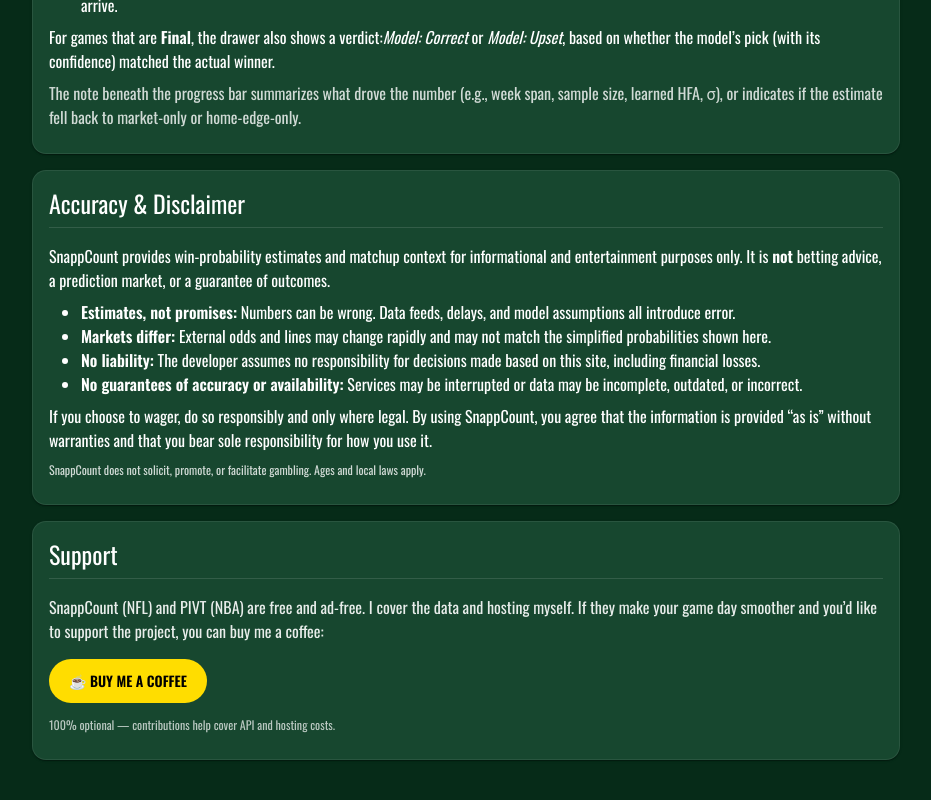
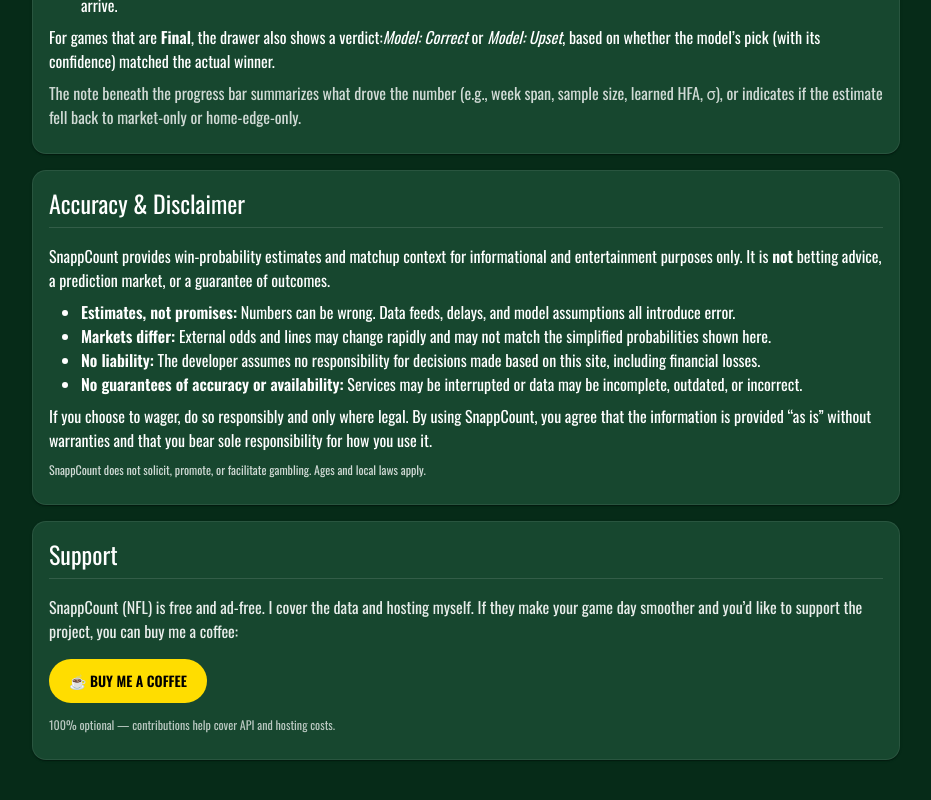
Before and after one commit to Tekknobot/nfl-app, a React (Create React App) app: page /about in a window 1280 px wide. Shown: the part 847-1647 px from the top of the page, without its empty margins (174-1105 px from the left). Built offline with nearby package versions, Linux system fonts and the light colour scheme.

Commit message:
Edit support text.

```diff
--- a/src/components/About.jsx
+++ b/src/components/About.jsx
@@ -144,7 +144,7 @@
             <Typography variant="h5" sx={{ mb: 1 }}>Support</Typography>
             <Divider sx={{ mb: 2 }} />
             <Typography sx={{ mb: 2, opacity: .9 }}>
-              SnappCount (NFL) and PIVT (NBA) are free and ad-free. I cover the
+              SnappCount (NFL) is free and ad-free. I cover the
               data and hosting myself. If they make your game day smoother and
               you’d like to support the project, you can buy me a coffee:
             </Typography>
```
